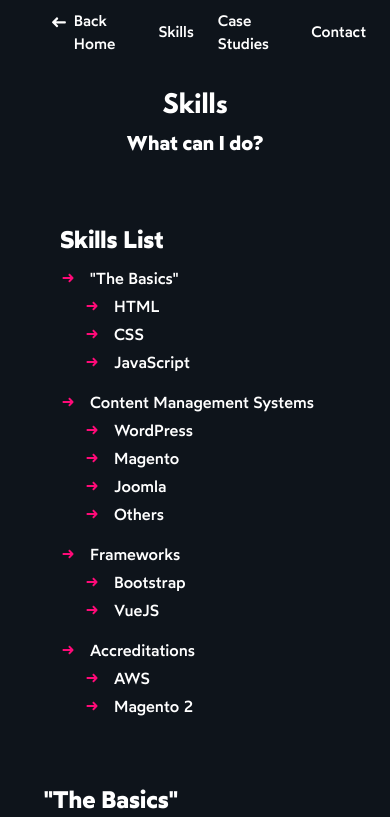
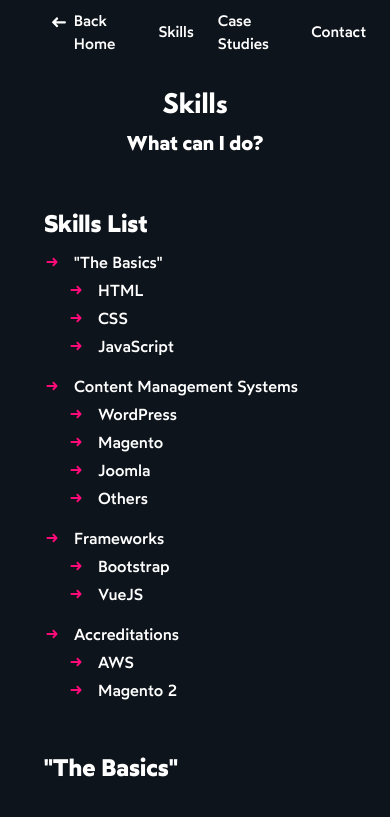
Before and after one commit to Glenn-Domin/Port-Vue_Nuxt, a Nuxt app: page /skills in a window 390 px wide. Shown: the top 817 px of the page. Built offline with nearby package versions, Linux system fonts and the light colour scheme.

Commit message:
skills tablet bug

```diff
--- a/assets/scss/_grid.scss
+++ b/assets/scss/_grid.scss
@@ -35,8 +35,11 @@
   }
 
   .content-sticky {
-    position: sticky;
-    top: 0.5rem;
+
+    @media (min-width: 1024px) {
+      position: sticky;
+      top: 0.5rem;
+    }
   }
 
   .row-heading {
--- a/pages/skills.vue
+++ b/pages/skills.vue
@@ -365,7 +365,15 @@
   aside {
     margin-left: 0;
 
-    @media (min-width: 768px) {
+    @media (max-width: 1023px) {
+      flex: 0 1 600px;
+      max-width: 600px;
+      width: 100%;
+      margin: auto;
+      padding: 0;
+    }
+
+    @media (min-width: 1024px) {
       order: 1;
     }
   }
```
